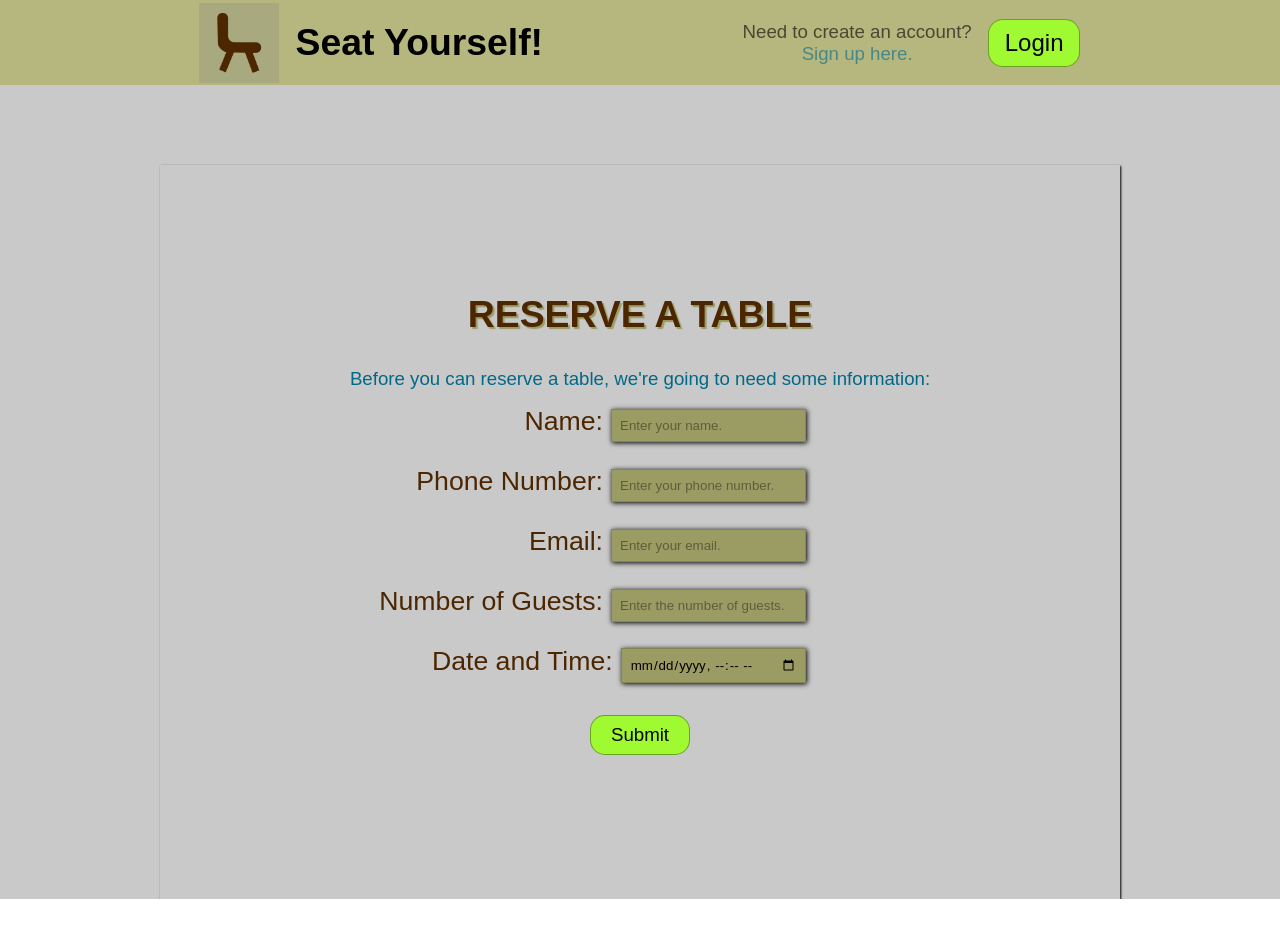
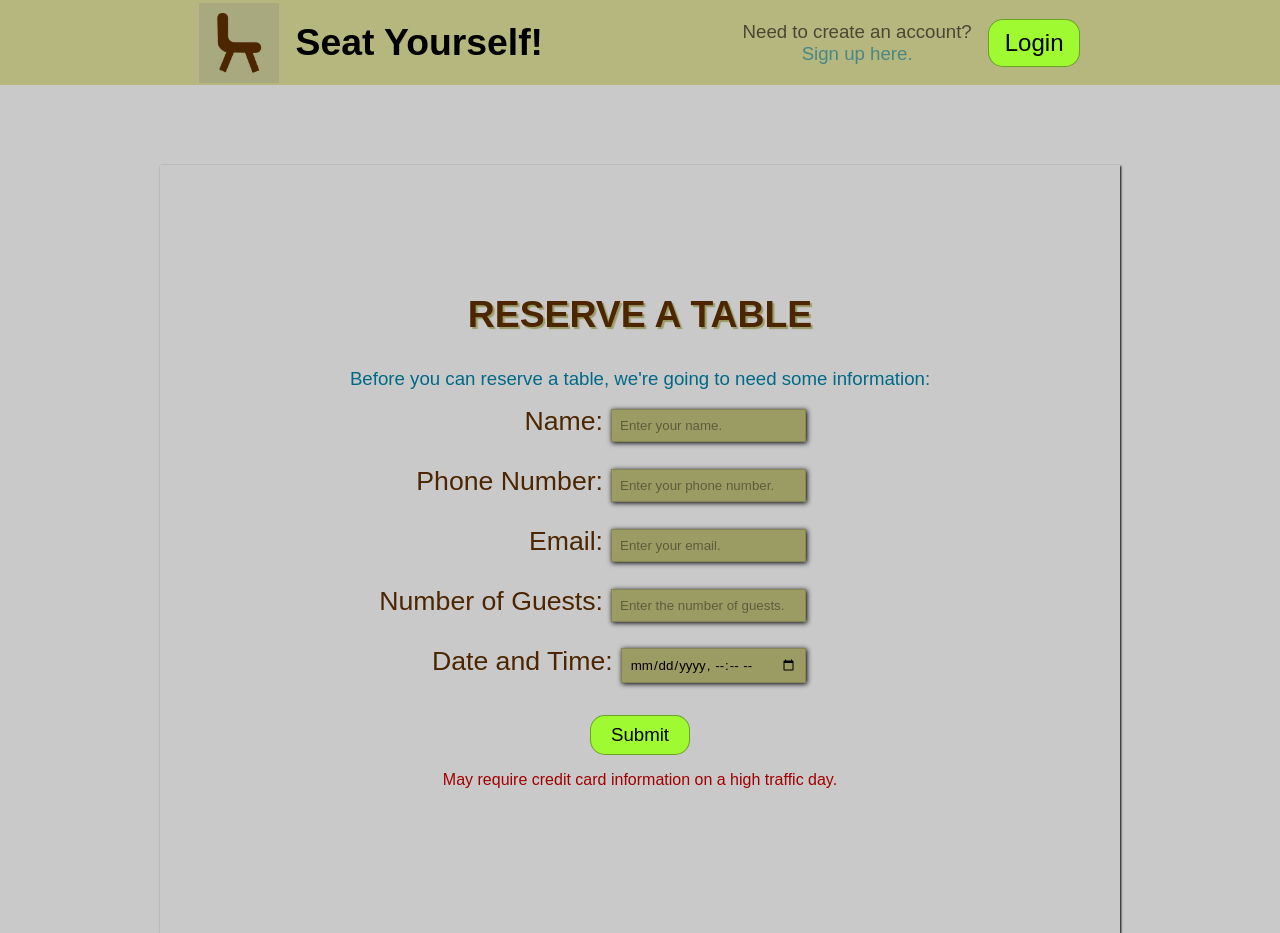
Before and after one commit to Paul-Kuruvila/COSC4351-Restaurant-Project, a React (Create React App) app in the folder frontend/: page /reserve in a window 1280 px wide. Before the commit the page ends 899 px from the top, so only its background shows below. Built offline with nearby package versions, Linux system fonts and the light colour scheme; no server answers.

Commit message:
high traffic day condition changes

```diff
--- a/frontend/src/components/Profile/Profile.js
+++ b/frontend/src/components/Profile/Profile.js
@@ -153,7 +153,7 @@ const Profile = ({label}) => {
                 </li>
                 <li className='guest-info'>
                     <label>Diner</label>
-                    <input className="inputbox" id="diner" type="text" minLength="2" maxLength="100" required placeholder="Enter your preferred diner number."
+                    <input className="inputbox" id="diner" type="text" minLength="1" maxLength="100" required placeholder="Enter your preferred diner number."
                     value = {diner}
                     onChange = {(e) => setDiner(e.target.value)}
                     onKeyPress = {(e) => requireNums(e)}
@@ -175,7 +175,7 @@ const Profile = ({label}) => {
                 </li>
                 <li>
                     <div id="save" className = "submitbutton">
-                        <button data-testid="Submit"  className="Submit" type="submit" onClick={() => checkFields()}>Save{label}</button>
+                        <button data-testid="Submit"  className="Submit" type="submit" onClick={(e) => checkFields(e)}>Save{label}</button> //this needs to pass in e?
                     </div>
                 </li>
                 <div id="fuelquote" className = "submitbutton">
--- a/frontend/src/components/Reserve/Reserve.js
+++ b/frontend/src/components/Reserve/Reserve.js
@@ -60,7 +60,7 @@ const Reserve = () => {
 		console.log(date);
 
 		if (date.getDay() === 6 || date.getDay() === 0 || date.slice(5,11) == "06-04" || date.slice(5,11) == "12-25") {
-			setCredit()
+			hightraffic = true;
 		}
 	}
 
@@ -153,6 +153,10 @@ const Reserve = () => {
 					<li>
 						<button className='Submit' type='submit'>Submit</button>
 					</li>
+					<li>
+                    	<label className={hightraffic ? "hide" : "showInvalid"}>{hightraffic ? <p>High traffic days required a valid credit card.<br/>Please enter your credit card information.</p> : 'May require credit card information on a high traffic day.'}</label>
+                	</li>
+
 
 				</ul>
 				<ul className={suggestRegister ? 'information-boxes' : 'hide'}>
```
